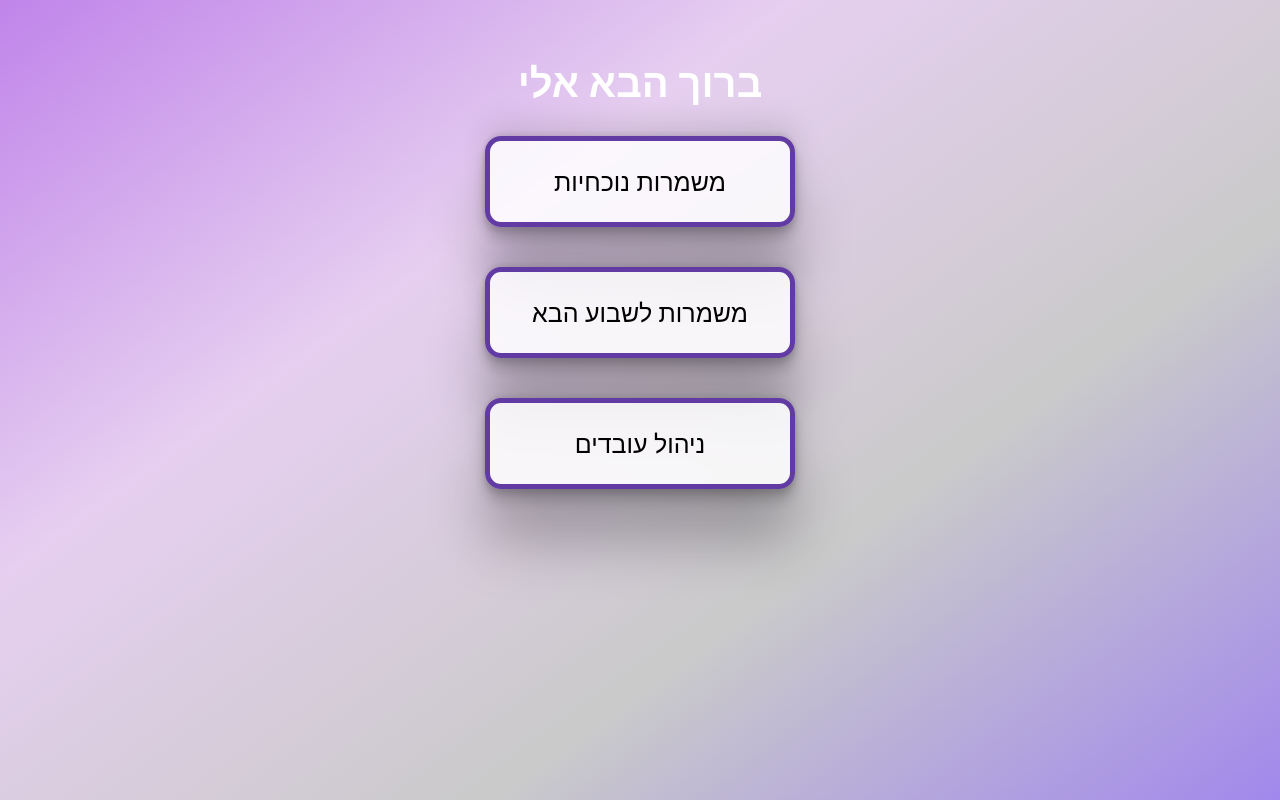
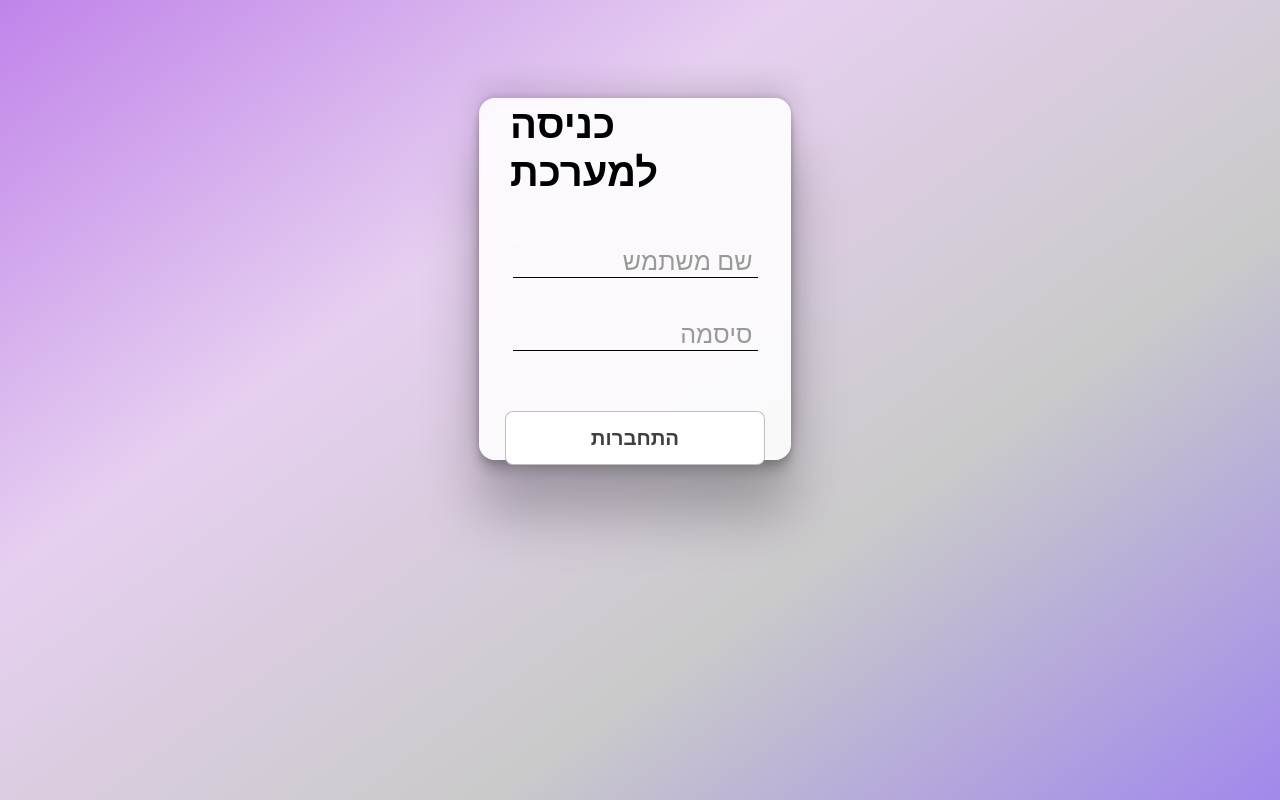
Before and after one commit to PoratEyal/Shift-Planner, a React (Create React App) app in the folder frontend/: page / in a window 1280 px wide. Built offline with nearby package versions, Linux system fonts and the light colour scheme.

Commit message:
login token

```diff
--- a/frontend/src/App.js
+++ b/frontend/src/App.js
@@ -7,13 +7,13 @@ import CreateWeek from '../src/component/maneger/createWeek/createWeek';
 
 const App = () => {
   return <React.Fragment>
-      {/* <Login></Login> */}
-
+     <Login></Login>
+{/*
       <Routes>
           <Route path="/" element={<ManagerHomePage />} />
           <Route path="/userManagment" element={<UserManagement />} />
           <Route path="/createNewWeek" element={<CreateWeek />} />
-      </Routes>
+      </Routes> */}
 
     </React.Fragment>
 };
--- a/frontend/src/component/all/login.js
+++ b/frontend/src/component/all/login.js
@@ -1,15 +1,28 @@
 import styles from '../all/login.module.css'
-import React from 'react';
+import React, { useState } from 'react';
+import axios from 'axios';
+const Login = () => {
+  const [username, setUsername] = useState("");
+  const [password, setPassword] = useState("");
 
-const login = () => {
+
   return (
     <div className={styles.container_div}>
-      <form className={styles.form}>
+      <form className={styles.form} onSubmit={(e) => {
+        e.preventDefault();
+        axios.post("http://localhost:3001/app/login", {username: username, password: password}).then((response) => {
+          const user = response.data;
+          localStorage.setItem("token", user.token);
+          localStorage.setItem("user", JSON.stringify(user));
+        }).catch((err) =>{
+          console.log(err);
+        })
+      }}>
         <label className={styles["login-text"]}>כניסה למערכת</label>
 
         <div>
           <div className={styles["wave-group"]}>
-            <input required type="text" className={styles.input} />
+            <input required type="text" className={styles.input} onChange={(e) => {setUsername(e.target.value)}}/>
             <span className={styles.bar}></span>
             <label className={styles.label}>
               <span className={styles["label-char"]} style={{ "--index": 7 }}>ש</span>
@@ -26,7 +39,7 @@ const login = () => {
 
         <div>
           <div className={styles["wave-group"]}>
-            <input required type="text" className={styles.input} />
+            <input required type="password" className={styles.input} onChange={(e) => {setPassword(e.target.value)}}/>
             <span className={styles.bar}></span>
             <label className={styles.label}>
               <span className={styles["label-char"]} style={{ "--index": 4 }}>ה</span>
@@ -49,4 +62,4 @@ const login = () => {
   );
 }
 
-export default login;
+export default Login;
```
Also changed, not shown: 1 other file (tests, documents, lock files or other folders).
